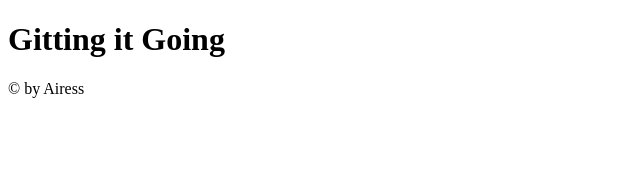
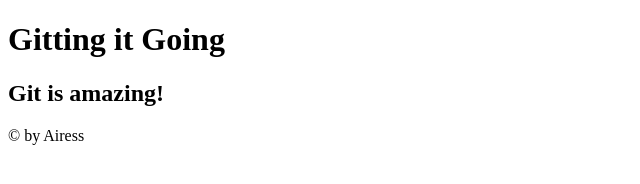
Before and after one commit to Airess/git_going, a plain HTML site: page index.html in a window 1280 px wide. Shown: the whole page, without its empty margins (0-640 px from the left). Drawn offline with Linux system fonts and the light colour scheme.

Commit message:
A few more changes

```diff
--- a/index.html
+++ b/index.html
@@ -6,6 +6,7 @@
 <body>
 	<nav></nav>
 <h1>Gitting it Going</h1>
+<h2>Git is amazing!</h2>
 <footer>&copy by Airess</footer>
 </body>
 </html>
```
Also changed, not shown: 1 other file.
